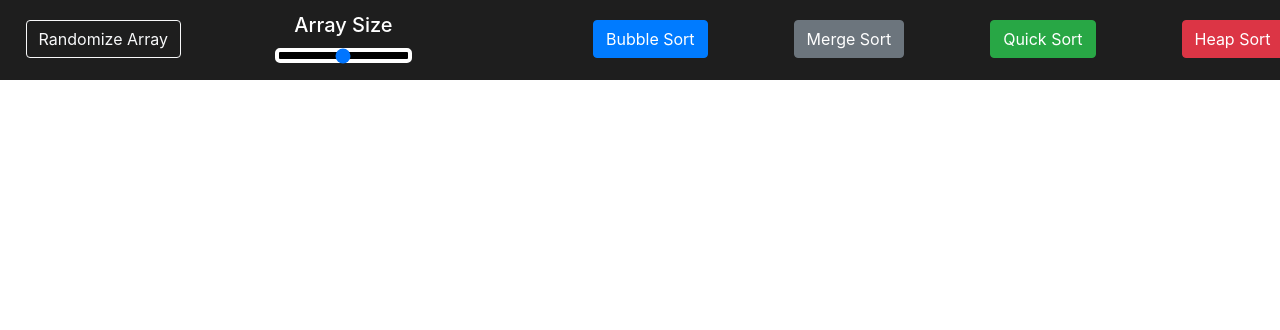
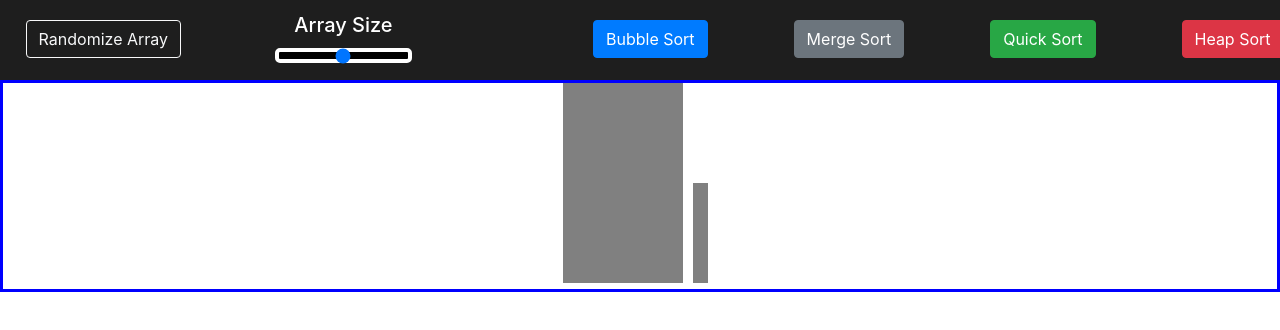
Before and after one commit to hmgrodrigues/Sorting-Visualizer, a React (Create React App) app: page / in a window 1280 px wide. Shown: the top 330 px of the page. Built offline with nearby package versions, Linux system fonts and the light colour scheme.

Commit message:
Trying to aggregate the vertical bars on the top

```diff
--- a/src/App.css
+++ b/src/App.css
@@ -1,15 +1,18 @@
+/* NavBar container */
 #navbar {
   height: 80px;
   width: 100%;
   background-color: rgb(30, 30, 30);
 }
 
+/* Randomize Array Button */
 .randomize {
   position: relative;
   top: 25%;
   left: 2%;
 }
 
+/* Algorithm buttons */
 .algorithm {
   position: relative;
   top: -74px;
@@ -17,7 +20,8 @@
   margin: 0 43px;
 }
 
-.slider {
+/* Slide Container */
+.sliderContainer {
   position: relative;
   width: max-content;
   top: -25px;
@@ -26,7 +30,8 @@
   text-align: center;
 }
 
-.inputSlider {
+/* Slider 1st part*/
+.slider {
   -webkit-appearance: none;
   width: 100%;
   height: 15px;
@@ -36,8 +41,8 @@
   border-radius: 5px;
 }
 
-/* for firefox */
-.inputSlider::-moz-range-thumb {
+/* Slider 2nd part for firefox */
+.slider::-moz-range-thumb {
   width: 10px;
   height: 20px;
   background: #000;
@@ -45,3 +50,9 @@
   border: 4px solid lightgreen;
   border-radius: 4px;
 }
+
+/* Table Container */
+.tableContainer {
+  border: 3px solid blue;
+  text-align: center;
+}
--- a/src/App.js
+++ b/src/App.js
@@ -1,8 +1,15 @@
+import React, { Fragment } from "react";
+import NavBar from "./components/navBar";
+import Table from "./components/table";
 import "./App.css";
-import NavBar from "./components/navBar";
 
 function App() {
-  return <NavBar />;
+  return (
+    <Fragment>
+      <NavBar />
+      <Table />
+    </Fragment>
+  );
 }
 
 export default App;
--- /dev/null
+++ b/src/common/verticalBar.jsx
@@ -0,0 +1,13 @@
+import React from "react";
+
+const VerticalBar = ({ width, height }) => {
+  const style = {
+    display: "inline-block",
+    borderLeft: `${width}px solid gray`,
+    height: `${height}px`,
+    marginRight: "10px",
+  };
+  return <div className="verticalBar" style={style}></div>;
+};
+
+export default VerticalBar;
--- a/src/components/navBar.jsx
+++ b/src/components/navBar.jsx
@@ -8,15 +8,9 @@ class NavBar extends Component {
         <button type="button" className="btn btn-outline-light randomize">
           Randomize Array
         </button>
-        <div className="slider">
+        <div className="sliderContainer">
           <h5>Array Size</h5>
-          <input
-            type="range"
-            min="1"
-            max="100"
-            step="1"
-            className="inputSlider"
-          />
+          <input type="range" min="1" max="100" step="1" className="slider" />
         </div>
         <button type="button" className="btn btn-primary algorithm">
           Bubble Sort
--- /dev/null
+++ b/src/components/table.jsx
@@ -0,0 +1,16 @@
+import React, { Component } from "react";
+import VerticalBar from "../common/verticalBar";
+
+class Table extends Component {
+  state = {};
+  render() {
+    return (
+      <div className="tableContainer">
+        <VerticalBar width={120} height={200} />
+        <VerticalBar width={15} height={100} />
+      </div>
+    );
+  }
+}
+
+export default Table;
```
